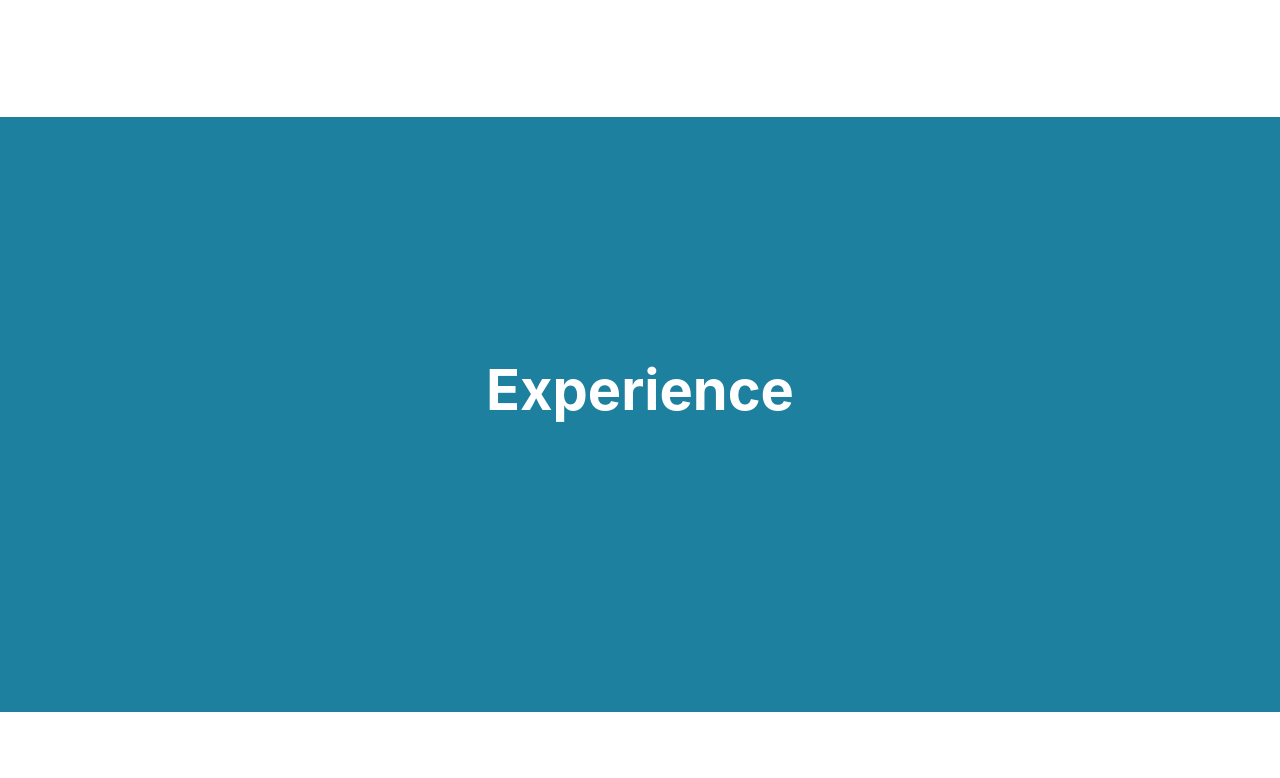
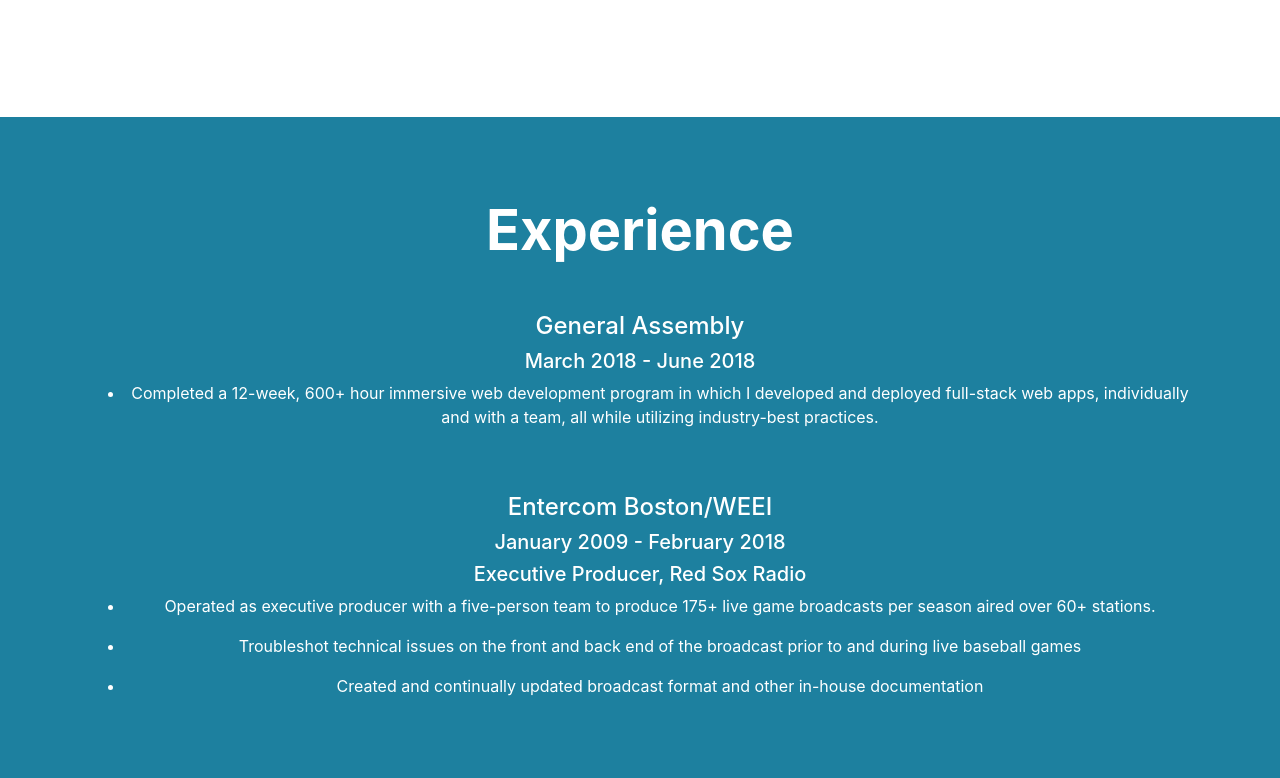
Before and after one commit to PatODay/patoday-portfolio-template, a website with bundled scripts: page index.html in a window 1280 px wide. Shown: the part 3302-4080 px from the top of the page. Built offline with nearby package versions, Linux system fonts and the light colour scheme; files whose address does not match are found by name.

Commit message:
Added experience section
Added experience section to my profile and info.
Changed background and font colors.

```diff
--- a/css/stylish-portfolio.css
+++ b/css/stylish-portfolio.css
@@ -220,7 +220,7 @@
 }
 
 .callout {
-  padding: 15rem 0;
+  padding: 5rem 0;
   /* background: linear-gradient(90deg, rgba(255, 255, 255, 0.1) 0%, rgba(255, 255, 255, 0.1) 100%), url("../img/bg-callout.jpg");
   background-position: center center;
   background-repeat: no-repeat;
--- a/index.html
+++ b/index.html
@@ -248,7 +248,20 @@
     <section class="callout">
       <div class="container text-center">
         <h2 class="mx-auto mb-5">Experience</h2>
-        <!-- <a class="btn btn-primary btn-xl" href="https://startbootstrap.com/template-overviews/stylish-portfolio/">Download Now!</a> -->
+        <h4>General Assembly</h4>
+        <h5>March 2018 - June 2018</h5>
+        <ul>
+        <li><p>Completed a 12-week, 600+ hour immersive web development program in which I developed and deployed full-stack web apps, individually and with a team, all while utilizing industry-best practices.</p></li>
+        </ul>
+        <br><br>
+        <h4>Entercom Boston/WEEI</h4>
+        <h5>January 2009 - February 2018</h5>
+        <h5>Executive Producer, Red Sox Radio</h5>
+        <ul>
+        <li><p>Operated as executive producer with a five-person team to produce 175+ live game broadcasts per season aired over 60+ stations.</p></li>
+        <li><p>Troubleshot technical issues on the front and back end of the broadcast prior to and during live baseball games</p></li>
+        <li><p>Created and continually updated broadcast format and other in-house documentation</p></li>
+        </ul>
       </div>
     </section>
 
```
